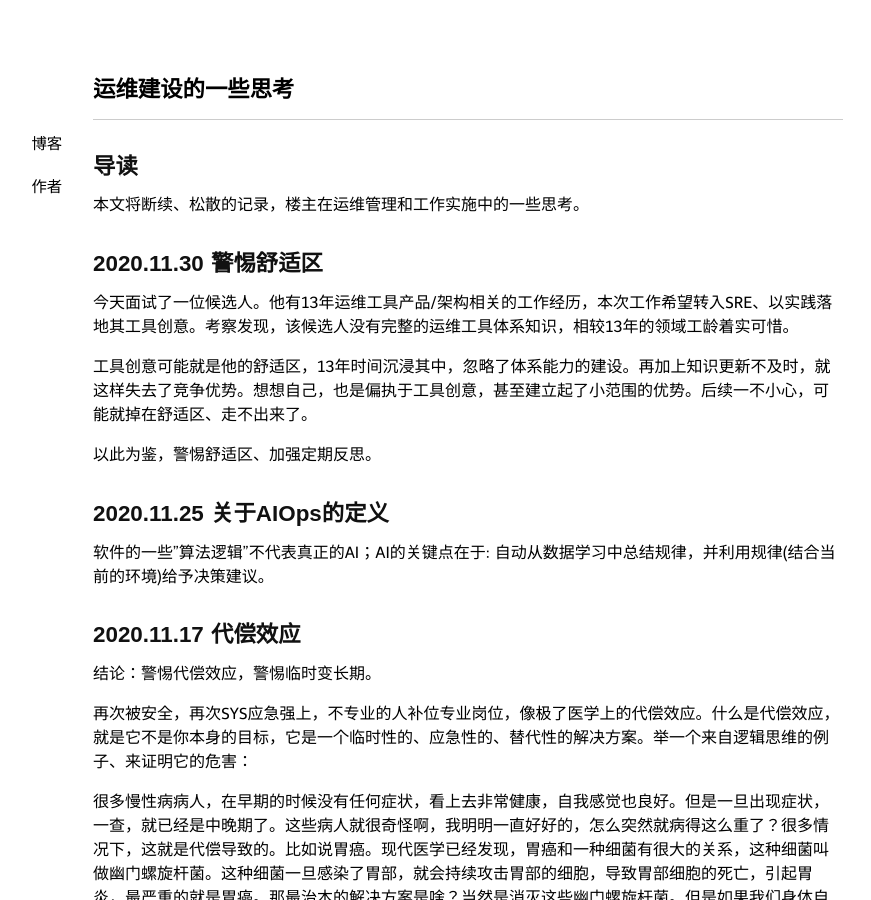
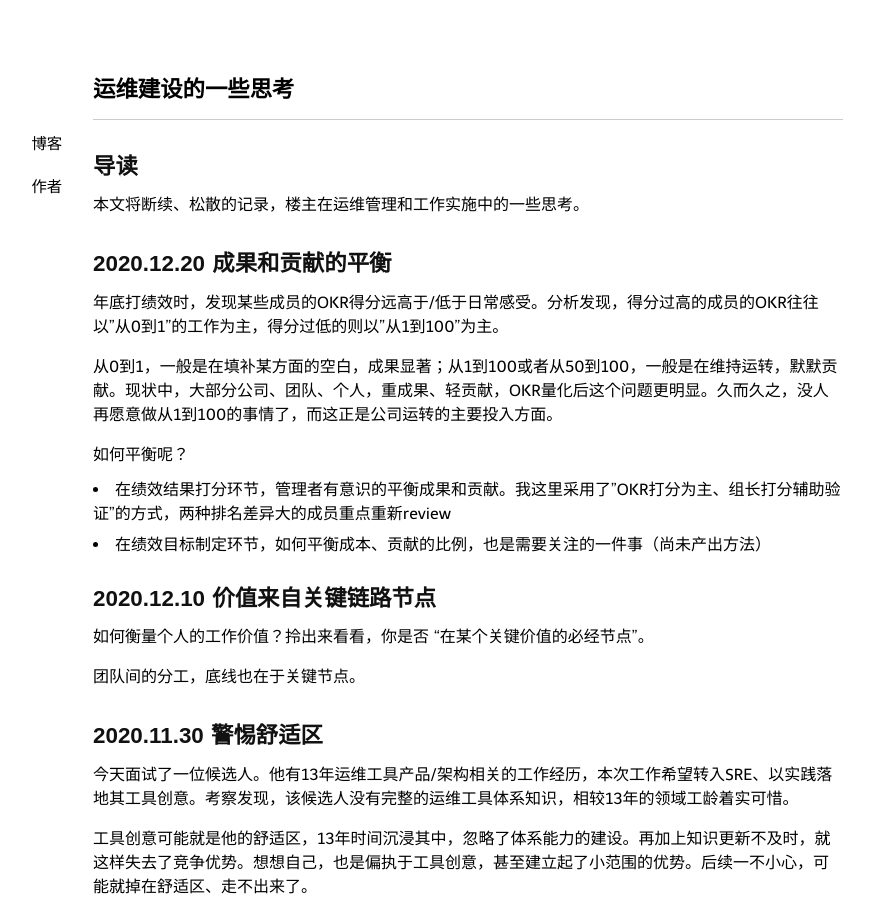
Before and after one commit to niean/niean.github.io, a Jekyll site: the page built from _posts/2020-03-15-op-tb.markdown, in a window 1280 px wide and 900 px high. Shown: the whole window, without its empty margins (172-1043 px from the left). Built offline with Jekyll 4.4.1, drawn with Linux system fonts in a browser that asks for light colours; comment, search, counter and statistics services are not loaded.

Commit message:
update 运维建设的一些思考

```diff
--- a/_posts/2020-03-15-op-tb.markdown
+++ b/_posts/2020-03-15-op-tb.markdown
@@ -8,6 +8,23 @@ tags:
 
 ## 导读
 本文将断续、松散的记录，楼主在运维管理和工作实施中的一些思考。
+
+## 2020.12.20 成果和贡献的平衡
+年底打绩效时，发现某些成员的OKR得分远高于/低于日常感受。分析发现，得分过高的成员的OKR往往以"从0到1"的工作为主，得分过低的则以"从1到100"为主。
+
+从0到1，一般是在填补某方面的空白，成果显著；从1到100或者从50到100，一般是在维持运转，默默贡献。现状中，大部分公司、团队、个人，重成果、轻贡献，OKR量化后这个问题更明显。久而久之，没人再愿意做从1到100的事情了，而这正是公司运转的主要投入方面。
+
+如何平衡呢？
+
+- 在绩效结果打分环节，管理者有意识的平衡成果和贡献。我这里采用了"OKR打分为主、组长打分辅助验证"的方式，两种排名差异大的成员重点重新review
+- 在绩效目标制定环节，如何平衡成本、贡献的比例，也是需要关注的一件事（尚未产出方法）
+
+
+## 2020.12.10 价值来自关键链路节点
+如何衡量个人的工作价值？拎出来看看，你是否 "在某个关键价值的必经节点"。
+
+团队间的分工，底线也在于关键节点。
+
 
 ## 2020.11.30 警惕舒适区
 今天面试了一位候选人。他有13年运维工具产品/架构相关的工作经历，本次工作希望转入SRE、以实践落地其工具创意。考察发现，该候选人没有完整的运维工具体系知识，相较13年的领域工龄着实可惜。
```
